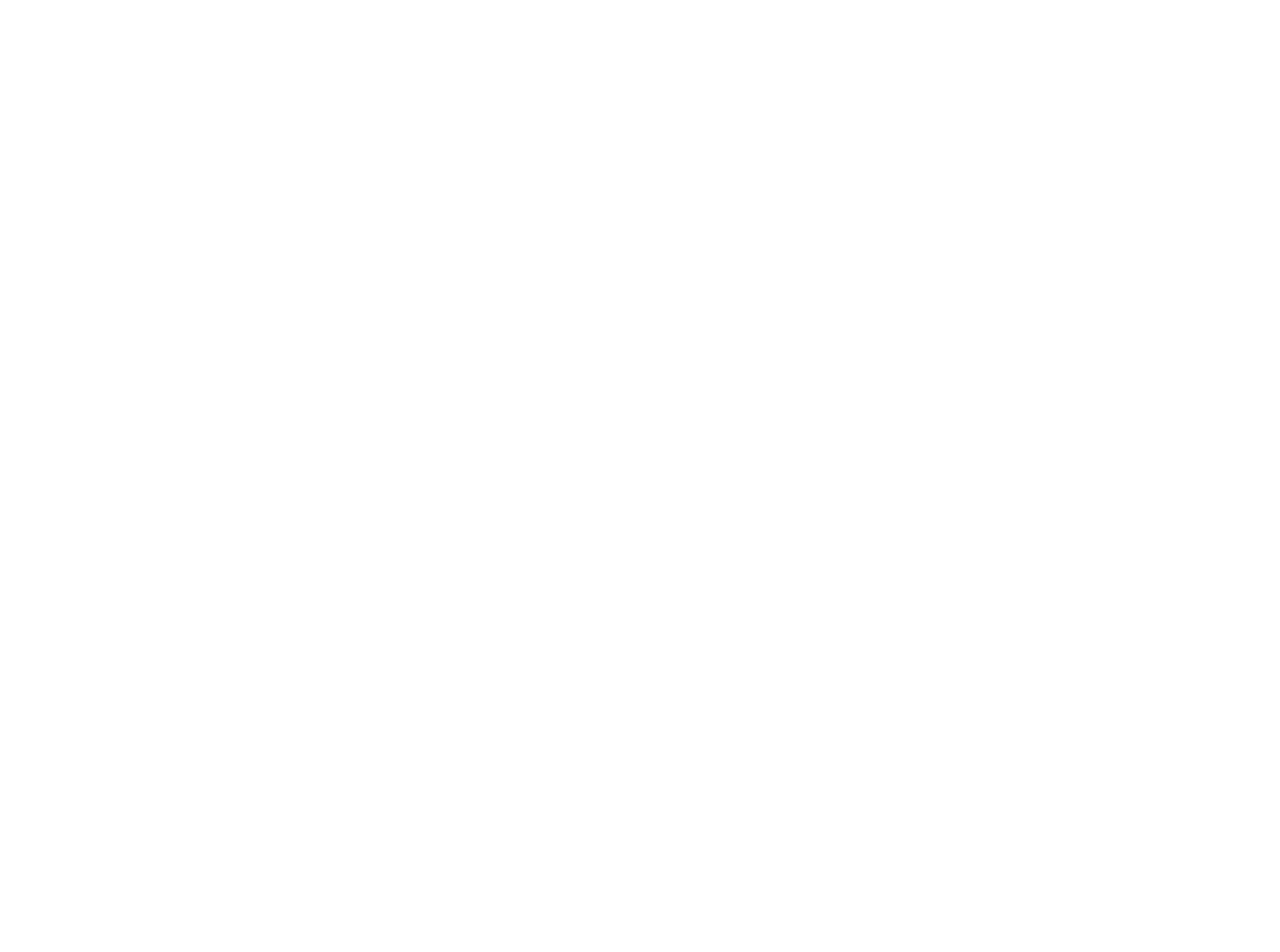
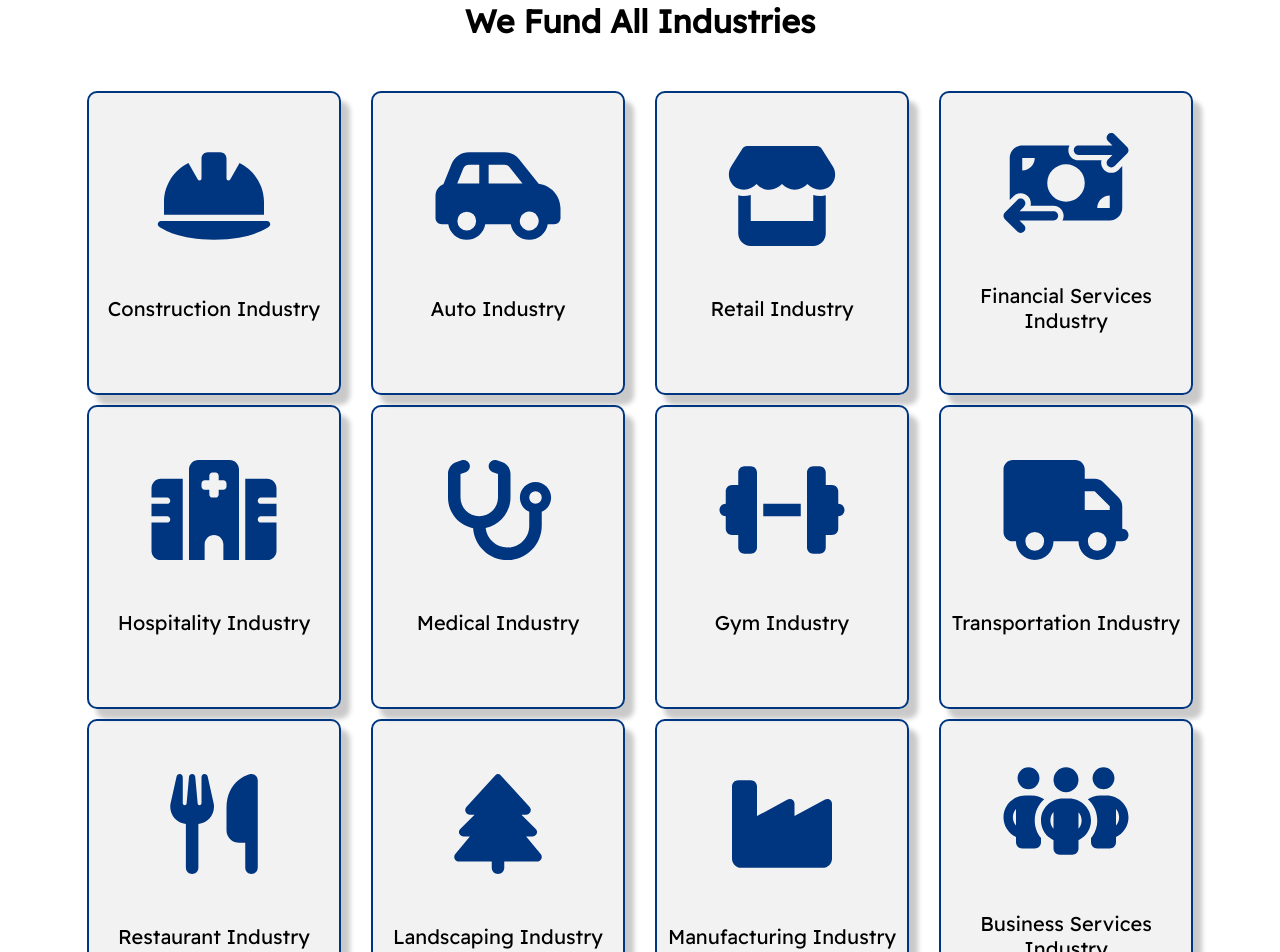
Before and after one commit to alanaynbund/Whitestone, a React (Create React App) app: page /industries in a window 1280 px wide. Before the commit this address had no page. Shown: the part 180-1132 px from the top of the page. Before the commit the page ends 800 px from the top, so only its background shows below. Built offline with nearby package versions, Linux system fonts and the light colour scheme; a web font is replaced by a local one.

Commit message:
industries page

```diff
--- a/src/App.js
+++ b/src/App.js
@@ -3,6 +3,7 @@
 import ContactPage from "./views/contactPage/ContactPage";
 import Privacy from "./views/privacyPolicy/Privacy";
 import About from "./views/about/About";
+import Industries from "./views/industries/Industries";
 function App() {
   return (
     <BrowserRouter>
@@ -11,6 +12,7 @@
         <Route path="/contact" element={<ContactPage/>}/>
         <Route path="/policy" element={<Privacy/>}/>
         <Route path="/about" element={<About/>}/>
+        <Route path="/industries" element={<Industries/>}/>
       </Routes>
     </BrowserRouter>
   );
--- a/src/components/hero/Hero.jsx
+++ b/src/components/hero/Hero.jsx
@@ -4,7 +4,7 @@
     return(
         <div className="hero">
             <div className="heroContainer">
-                <h1 className="heroText">Need financing? You're in safe arms.</h1>
+                <h1 className="heroText">Need Financing? Get It Today.</h1>
             </div>
         </div>
     )
--- a/src/components/navbar/Navbar.jsx
+++ b/src/components/navbar/Navbar.jsx
@@ -20,6 +20,10 @@
         navigate("/about")
     }
 
+    const handleClick4 = () => {
+        navigate("/industries")
+    }
+
 
     return(
         <div className="navbar">
@@ -30,6 +34,7 @@
                 </div>
                 <div className="navItems">
                     <p onClick={handleClick1}>Contact Us</p>
+                    <p onClick={handleClick4}>Industries Funded</p>
                     <p onClick={handleClick3}>About Us</p>
                     <Link to={"https://powerforms.docusign.net/2784902b-1f7e-46b9-a887-b96257a931c0?env=na4&acct=244d37cd-17b5-4aed-8a45-76f2f3c5f64c&accountId=244d37cd-17b5-4aed-8a45-76f2f3c5f64c" }style={{ textDecoration: 'none' }}target="_blank" rel="noopener noreferrer">
                         <p className="apply">Apply Now</p>
--- /dev/null
+++ b/src/views/industries/Industries.jsx
@@ -0,0 +1,85 @@
+import { FontAwesomeIcon } from "@fortawesome/react-fontawesome"
+import Navbar from "../../components/navbar/Navbar"
+import "./industries.css"
+import { faCarSide, faDumbbell, faHelmetSafety, faHospital, faIndustry, faMoneyBillTransfer, faPeopleGroup, faStethoscope, faStore, faTree, faTruck, faUtensils } from "@fortawesome/free-solid-svg-icons"
+import Footer from "../../components/footer/Footer"
+
+const Industries = () => {
+    return(
+        <div>
+            <Navbar/>
+            <h1 className="industryTitle">We Fund All Industries</h1>
+            <div className="industryC">
+                <div className="industryGrid">
+                    <div className="industryCard">
+                    <FontAwesomeIcon icon={faHelmetSafety} style={{color: "#003580",}} className="icn"/>
+                    <p>Construction Industry</p>
+
+                    </div>
+                    <div className="industryCard">
+                    <FontAwesomeIcon icon={faCarSide} style={{color: "#003580",}} className="icn"/>
+                    <p>Auto Industry</p>
+
+                    </div>
+                    <div className="industryCard">
+                    <FontAwesomeIcon icon={faStore} style={{color: "#003580",}} className="icn"/>
+                    <p>Retail Industry</p>
+
+                    </div>
+                    <div className="industryCard">
+                    <FontAwesomeIcon icon={faMoneyBillTransfer} style={{color: "#003580",}} className="icn"/>
+                    <p>Financial Services Industry</p>
+
+                    </div>
+                </div>
+                <div className="industryGrid">
+                    <div className="industryCard">
+                    <FontAwesomeIcon icon={faHospital} style={{color: "#003580",}} className="icn"/>
+                    <p>Hospitality Industry</p>
+
+                    </div>
+                    <div className="industryCard">
+                    <FontAwesomeIcon icon={faStethoscope} style={{color: "#003580",}} className="icn"/>
+                    <p>Medical Industry</p>
+
+                    </div>
+                    <div className="industryCard">
+                    <FontAwesomeIcon icon={faDumbbell} style={{color: "#003580",}} className="icn"/>
+                    <p>Gym Industry</p>
+
+                    </div>
+                    <div className="industryCard">
+                    <FontAwesomeIcon icon={faTruck} style={{color: "#003580",}} className="icn"/>
+                    <p>Transportation Industry</p>
+
+                    </div>
+                </div>
+                <div className="industryGrid">
+                    <div className="industryCard">
+                    <FontAwesomeIcon icon={faUtensils} style={{color: "#003580",}} className="icn"/>
+                    <p>Restaurant Industry</p>
+
+                    </div>
+                    <div className="industryCard">
+                    <FontAwesomeIcon icon={faTree} style={{color: "#003580",}} className="icn"/>
+                    <p>Landscaping Industry</p>
+
+                    </div>
+                    <div className="industryCard">
+                    <FontAwesomeIcon icon={faIndustry} style={{color: "#003580",}} className="icn"/>
+                    <p>Manufacturing Industry</p>
+
+                    </div>
+                    <div className="industryCard">
+                    <FontAwesomeIcon icon={faPeopleGroup} style={{color: "#003580",}} className="icn"/>
+                    <p>Business Services Industry</p>
+
+                    </div>
+                </div>
+            </div>
+            <Footer/>
+        </div>
+    )
+}
+
+export default Industries
--- /dev/null
+++ b/src/views/industries/industries.css
@@ -0,0 +1,46 @@
+.industryTitle{
+    text-align: center;
+    margin-bottom: 50px;
+}
+
+.industryC{
+    margin-bottom: 50px;
+}
+
+.industryGrid{
+    display: flex;
+    justify-content: center;
+    width: 100%;
+    gap: 30px;
+    margin-top: 10px;
+}
+
+
+.industryCard{
+    background-color: rgba(128, 128, 128, 0.103);
+    width: 250px;
+    height: 300px;
+    display: flex;
+    justify-content: center;
+    flex-direction: column;
+    border: #003580 solid 2px;
+    border-radius: 10px;
+    box-shadow: 9px 10px 5px 0px rgba(0,0,0,0.21);
+    -webkit-box-shadow: 9px 10px 5px 0px rgba(0,0,0,0.21);
+    -moz-box-shadow: 9px 10px 5px 0px rgba(0,0,0,0.21);
+}
+
+.industryCard > p{
+    text-align: center;
+    margin-top: 50px;
+    font-size: 20px
+}
+
+.icn{
+    font-size: 100px;
+}
+
+.industryCard:hover{
+    transition: 0.3s;
+    border: 3px solid rgb(228, 215, 37);
+}
```
Also changed, not shown: 2 other files (tests, documents, lock files or other folders).
